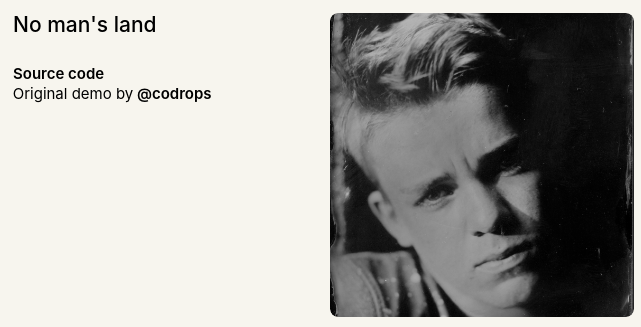
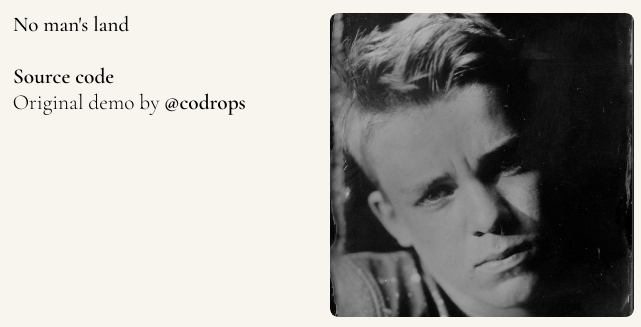
Before and after one commit to daar/daar.github.io, an Astro site: page / in a window 1280 px wide. Shown: the top 327 px of the page, 0-641 px from the left. Built offline with nearby package versions, Linux system fonts and the light colour scheme; Astro itself is replaced by a stand-in of ours.

Commit message:
change font to Comorant Garamond

```diff
--- a/src/css/base.css
+++ b/src/css/base.css
@@ -1,3 +1,13 @@
+@import url('https://fonts.googleapis.com/css2?family=Cormorant+Garamond:ital,wght@0,300..700;1,300..700&display=swap');
+
+body {
+    font-family: "Cormorant Garamond", serif;
+    font-optical-sizing: auto;
+    font-weight: 300;
+    font-style: normal;
+    font-size: 16pt;
+}
+
 *,
 *::after,
 *::before {
@@ -16,8 +26,6 @@
   --color-link-hover: #000;
   color: var(--color-text);
   background-color: var(--color-bg);
-  font-family: rustica, -apple-system, BlinkMacSystemFont, Segoe UI, Helvetica,
-    Arial, sans-serif;
   -webkit-font-smoothing: antialiased;
   -moz-osx-font-smoothing: grayscale;
   overflow: hidden;
```
